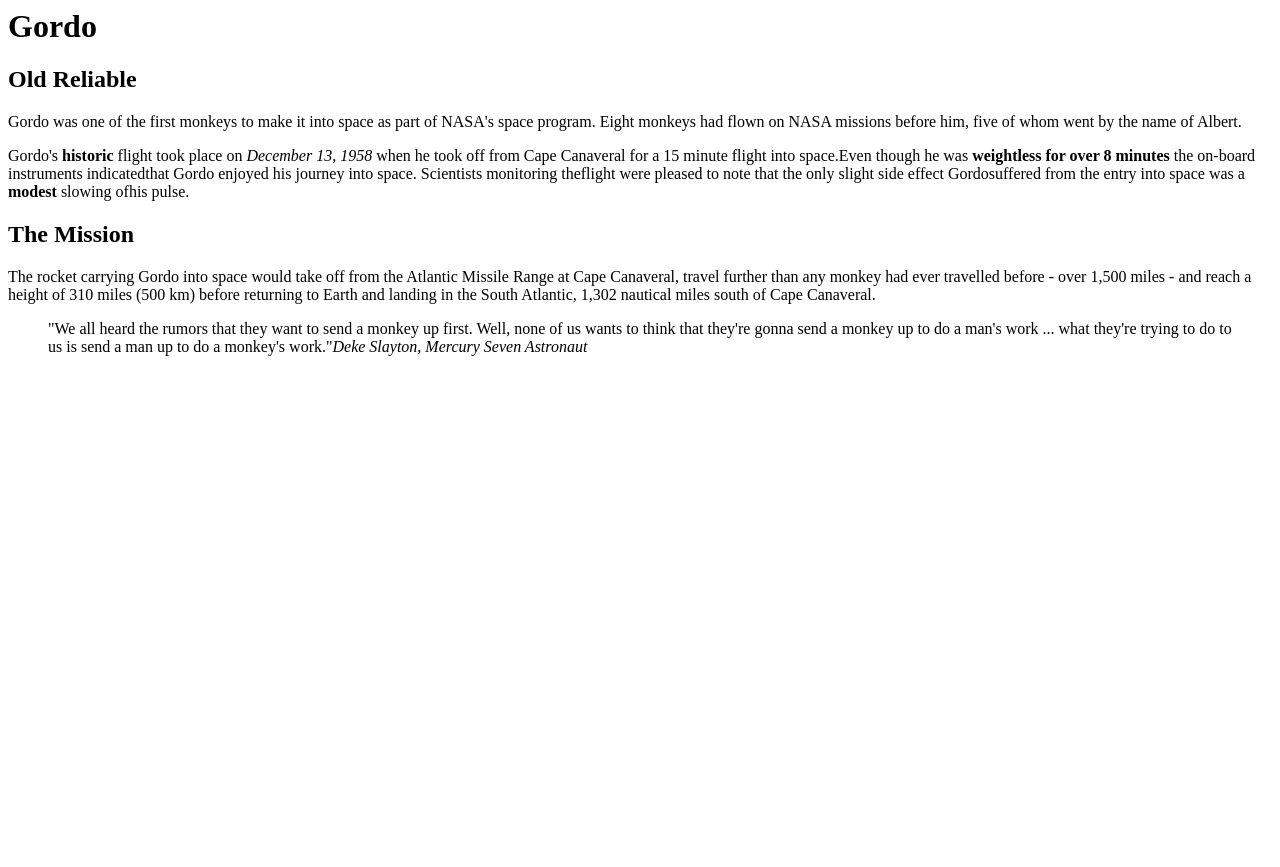
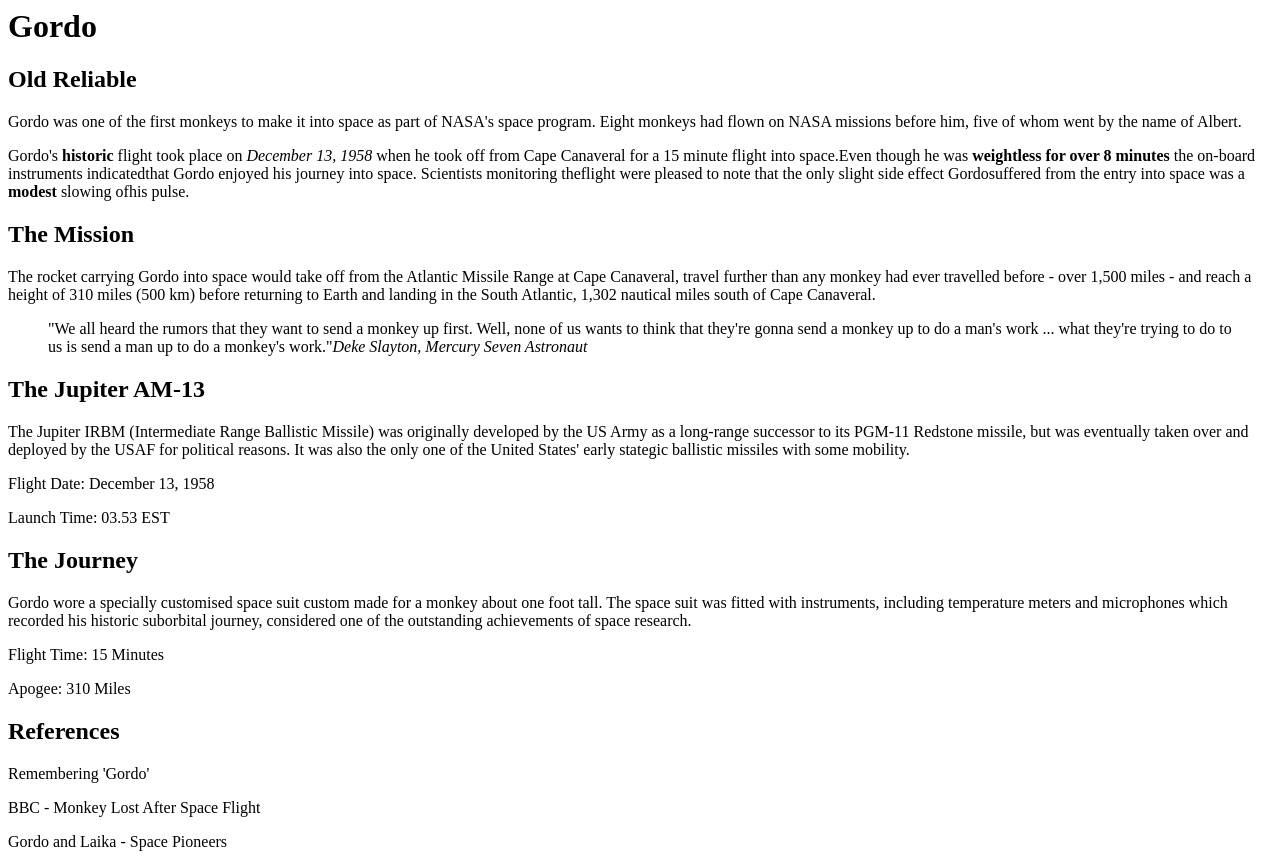
Before and after one commit to jareds099/ifsc-1310, a plain HTML site: page gordo/index.html in a window 1280 px wide. Before the commit the page ends 800 px from the top, so only its background shows below. Drawn offline with Linux system fonts and the light colour scheme.

Commit message:
totally didn't forget to save the document before pushing, nope definitely not

```diff
--- a/gordo/index.html
+++ b/gordo/index.html
@@ -54,8 +54,35 @@
         up to do a man's work ... what they're trying to do to us is send a man
         up to do a monkey's work."<cite>Deke Slayton, Mercury Seven Astronaut
         </cite></blockquote>
-</cite>
-</blockquote>
+
+        <header>
+        <h2>The Jupiter AM-13</h2>
+        </header>
+        <p>The Jupiter IRBM (Intermediate Range Ballistic Missile) was
+        originally developed by the US Army as a long-range successor
+        to its PGM-11 Redstone missile, but was eventually taken over
+        and deployed by the USAF for political reasons. It was also the
+        only one of the United States' early stategic ballistic
+        missiles with some mobility.</p>
+        <p>Flight Date: December 13, 1958</p>
+        <p>Launch Time: 03.53 EST</p>
+
+        <header>
+        <h2>The Journey</h2>
+        </header>
+        <p>Gordo wore a specially customised space suit custom made for a
+        monkey about one foot tall. The space suit was fitted with instruments,
+        including temperature meters and microphones which recorded his
+        historic suborbital journey, considered one of the outstanding
+        achievements of space research.</p>
+        <p>Flight Time: 15 Minutes</p>
+        <p>Apogee: 310 Miles</p>
+        <aside>
+            <h2>References</h2>
+            <p>Remembering 'Gordo'</p>
+            <p>BBC - Monkey Lost After Space Flight</p>
+            <p>Gordo and Laika - Space Pioneers</p>
+        </aside>
     </section>                                                                   <!-- #content -->
 
     </div>                                                                       <!-- #container -->
```
